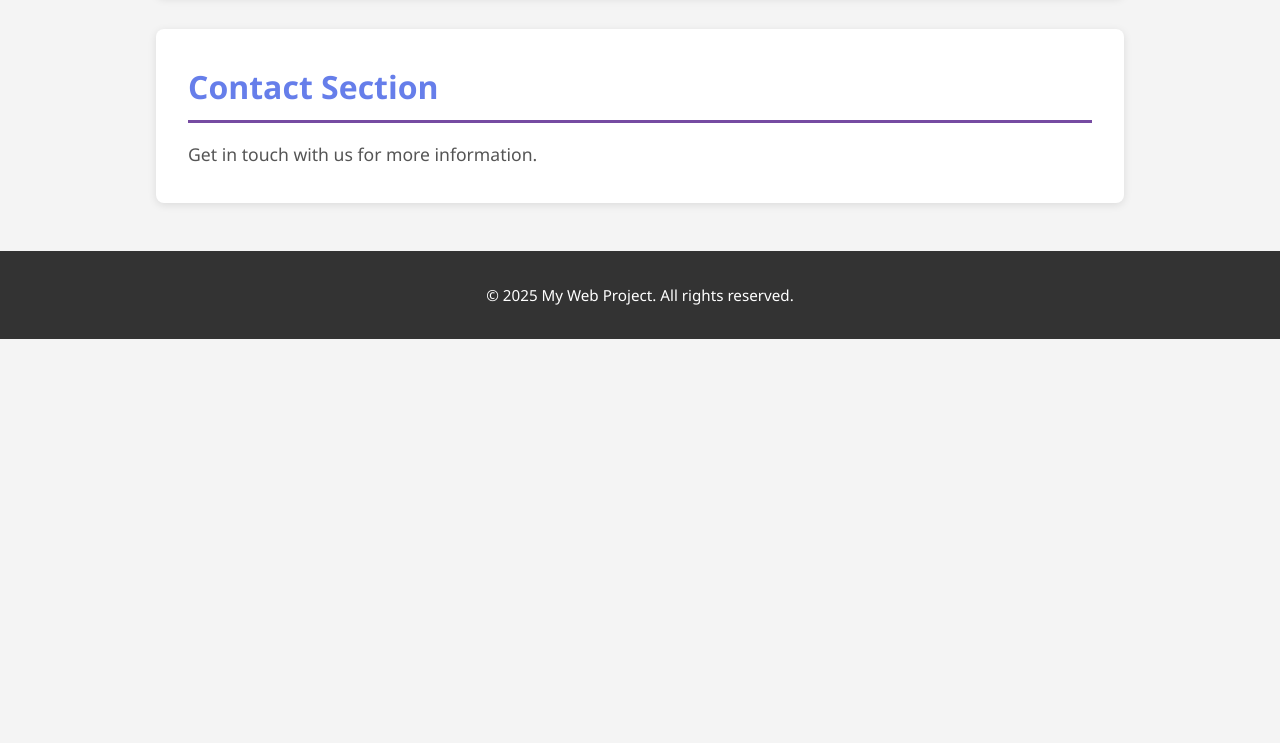
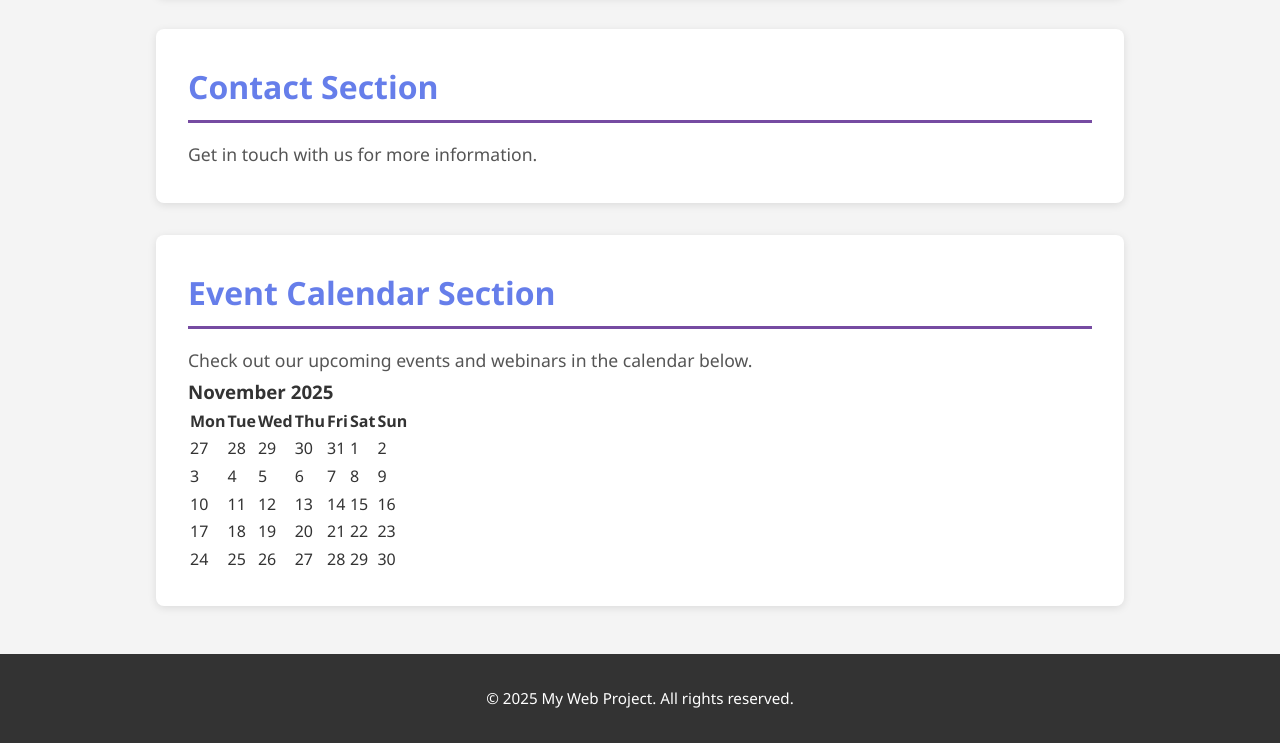
Before and after one commit to Kuladeep06/-2400031192--SkillEndSemExam, a plain HTML site: page index.html in a window 1280 px wide. Shown: the part 790-1533 px from the top of the page. Before the commit the page ends 1129 px from the top, so only its background shows below. Drawn offline with Linux system fonts and the light colour scheme.

Commit message:
Add Event Calendar feature to index.html

```diff
--- a/index.html
+++ b/index.html
@@ -39,6 +39,38 @@
             <h2>Contact Section</h2>
             <p>Get in touch with us for more information.</p>
         </section>
+
+                <section id="event-calendar">
+            <h2>Event Calendar Section</h2>
+            <p>Check out our upcoming events and webinars in the calendar below.</p>
+            <div class="calendar">
+                <h3>November 2025</h3>
+                <table>
+                    <thead>
+                        <tr>
+                            <th>Mon</th><th>Tue</th><th>Wed</th><th>Thu</th><th>Fri</th><th>Sat</th><th>Sun</th>
+                        </tr>
+                    </thead>
+                    <tbody>
+                        <tr>
+                            <td>27</td><td>28</td><td>29</td><td>30</td><td>31</td><td>1</td><td>2</td>
+                        </tr>
+                        <tr>
+                            <td>3</td><td>4</td><td>5</td><td>6</td><td>7</td><td>8</td><td>9</td>
+                        </tr>
+                        <tr>
+                            <td>10</td><td>11</td><td>12</td><td>13</td><td>14</td><td>15</td><td>16</td>
+                        </tr>
+                        <tr>
+                            <td>17</td><td>18</td><td>19</td><td>20</td><td>21</td><td>22</td><td>23</td>
+                        </tr>
+                        <tr>
+                            <td>24</td><td>25</td><td>26</td><td>27</td><td>28</td><td>29</td><td>30</td>
+                        </tr>
+                    </tbody>
+                </table>
+            </div>
+        </section>
     </main>
 
     <footer>
```
